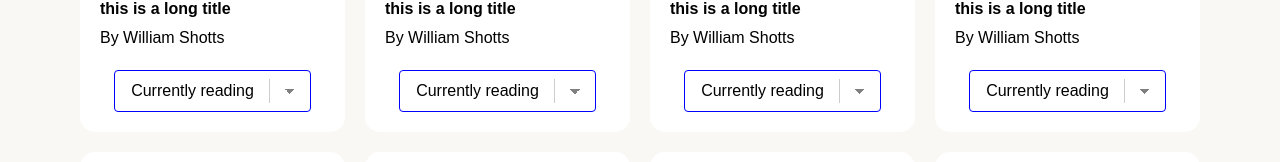
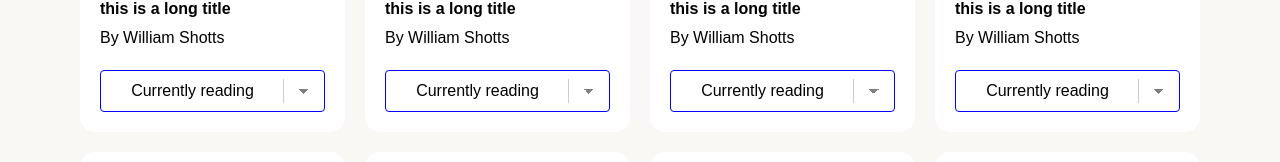
Before and after one commit to loayjah/book-tracker, a React (Create React App) app: page / in a window 1280 px wide. Shown: the part 707-869 px from the top of the page. Built offline with nearby package versions, Linux system fonts and the light colour scheme.

Commit message:
increase the width of the select button

```diff
--- a/src/index.css
+++ b/src/index.css
@@ -109,13 +109,9 @@ body, .app {
   padding: 0px 0px 20px 0px;
 }
 
-.form-container {
-  display: block;
-  text-align: center;
-}
-
 .select-form { /* source: https://codepen.io/vkjgr/pen/VYMeXp */
   /* styling */
+  width: 100%;
   background-color: white;
   border: thin solid blue;
   border-radius: 4px;
```
